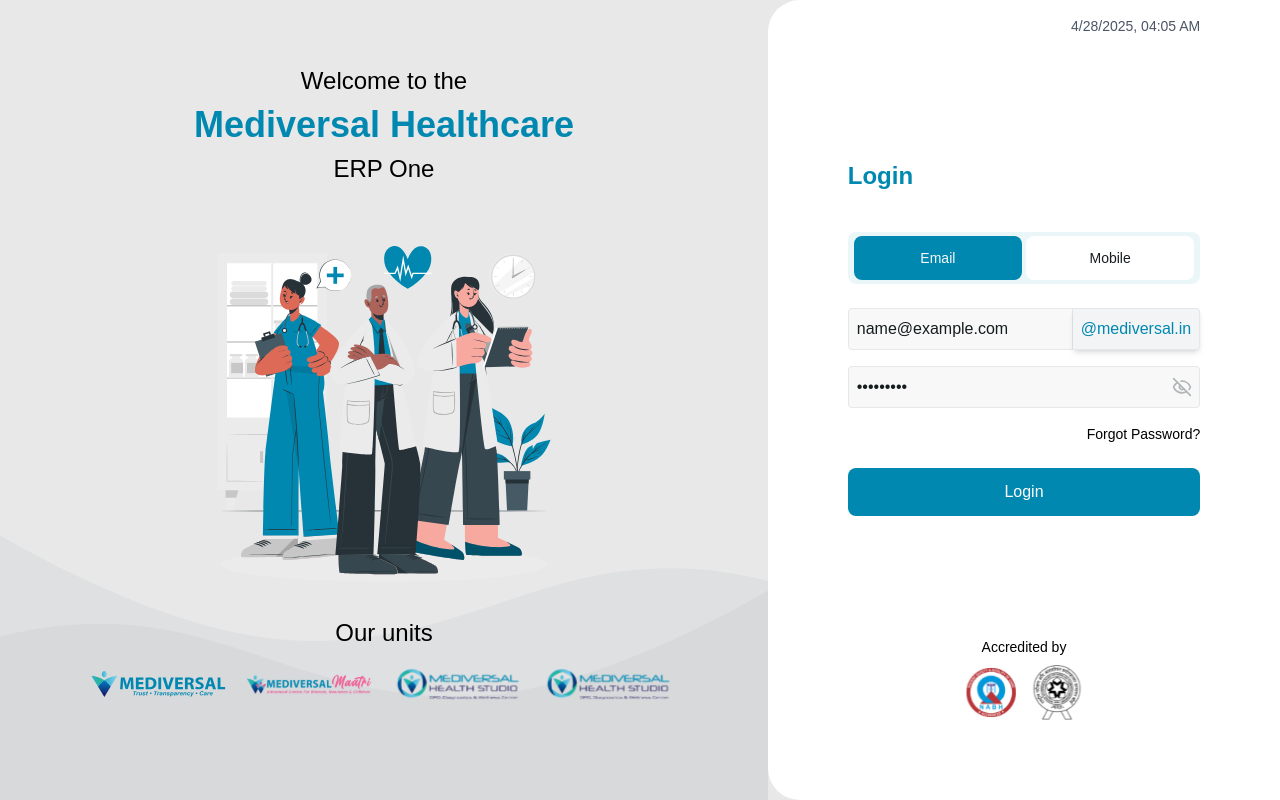
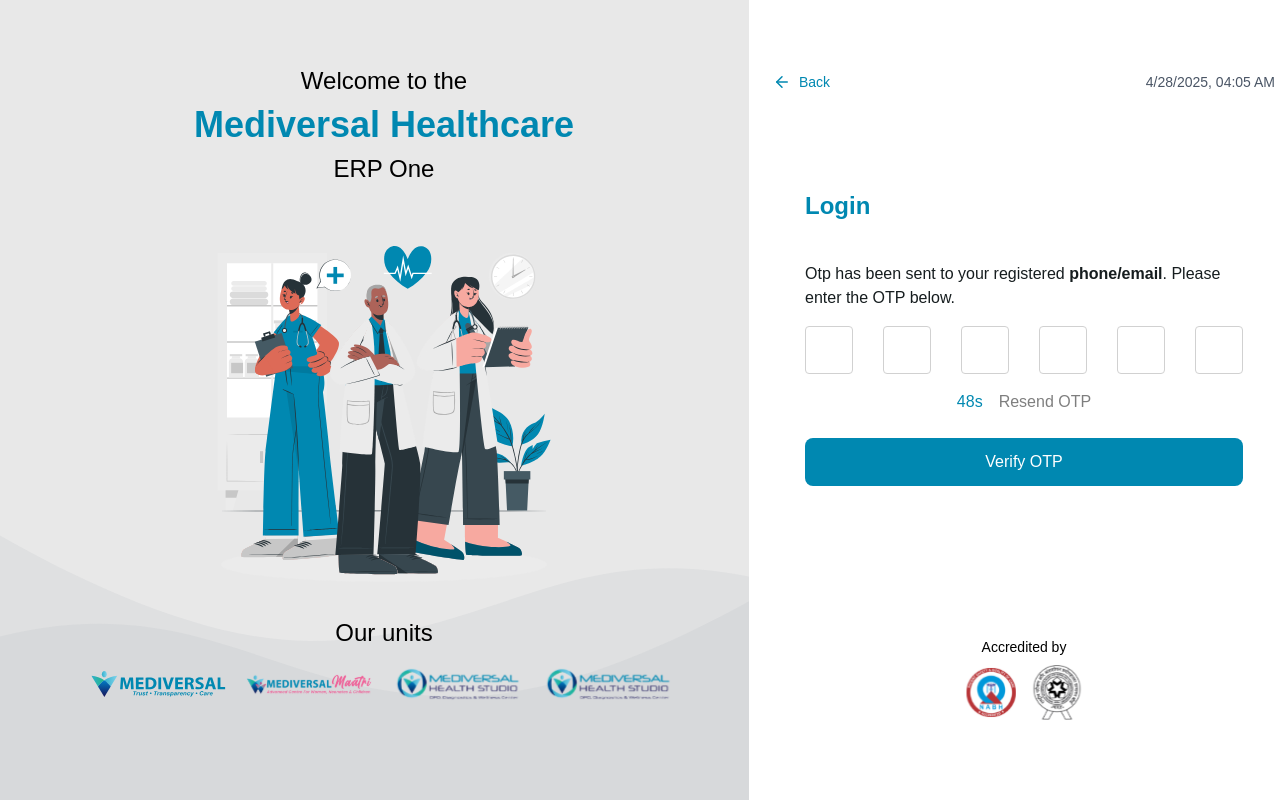
Before and after one commit to Pritamsaha007/mediversal_erp_frontend, a Next.js app: page / in a window 1280 px wide. Both pictures are taken after typing "name@example.com", "Sample123" into the empty fields and a click on the button "Login". Built offline with nearby package versions, Linux system fonts and the light colour scheme.

Commit message:
feat: Enhance LoginComponent with OTP functionality and UI improvements

```diff
--- a/src/app/components/auth/LoginForm.tsx
+++ b/src/app/components/auth/LoginForm.tsx
@@ -1,23 +1,32 @@
 "use client";
 import React, { useState, useEffect } from "react";
-import { Eye, EyeOff } from "lucide-react";
+import { Eye, EyeOff, ArrowLeft } from "lucide-react";
 import Image from "next/image";
 import LoginToggle from "../ui/Toggle";
-
-type ToggleOption = {
-  id: string;
-  label: string;
-};
 
 export default function LoginComponent() {
   const [currentDateTime, setCurrentDateTime] = useState<string>("");
   const [loginMethod, setLoginMethod] = useState<string>("email");
   const [showPassword, setShowPassword] = useState<boolean>(false);
+  const [showOtpInput, setShowOtpInput] = useState(false);
+  const [otp, setOtp] = useState<string[]>(["", "", "", "", "", ""]);
+  const [timer, setTimer] = useState(50);
+
   const [formData, setFormData] = useState({
     email: "",
     mobile: "",
     password: "",
   });
+
+  useEffect(() => {
+    let interval: NodeJS.Timeout;
+    if (showOtpInput && timer > 0) {
+      interval = setInterval(() => {
+        setTimer((prev) => prev - 1);
+      }, 1000);
+    }
+    return () => clearInterval(interval);
+  }, [showOtpInput, timer]);
 
   useEffect(() => {
     const updateDateTime = () => {
@@ -54,28 +63,97 @@
 
   const handleSubmit = (e: React.FormEvent) => {
     e.preventDefault();
+    if (!showOtpInput) {
       const formDataWithCountryCode =
         loginMethod === "mobile"
           ? { ...formData, mobile: `+91 ${formData.mobile}` }
           : formData;
       console.log("Form submitted:", formDataWithCountryCode);
+      setShowOtpInput(true);
+      setTimer(50); // reset timer when showing OTP input
+    } else {
+      console.log("OTP entered:", otp.join(""));
+      // handle OTP verification here
+    }
+  };
+
+  const handleOtpChange = (value: string, index: number) => {
+    if (/^\d*$/.test(value)) {
+      const newOtp = [...otp];
+
+      // If pasted string
+      if (value.length > 1) {
+        const values = value.split("").slice(0, 6);
+        values.forEach((digit, idx) => {
+          if (index + idx < 6) newOtp[index + idx] = digit;
+        });
+        setOtp(newOtp);
+
+        // Focus next empty input
+        const nextIndex = Math.min(index + values.length, 5);
+        const nextInput = document.getElementById(`otp-${nextIndex}`);
+        if (nextInput) (nextInput as HTMLInputElement).focus();
+      } else {
+        newOtp[index] = value;
+        setOtp(newOtp);
+
+        // Move to next box if not last
+        if (value && index < 5) {
+          const nextInput = document.getElementById(`otp-${index + 1}`);
+          if (nextInput) (nextInput as HTMLInputElement).focus();
+        }
+      }
+    }
+  };
+  const handleOtpKeyDown = (
+    e: React.KeyboardEvent<HTMLInputElement>,
+    index: number
+  ) => {
+    if (e.key === "Backspace") {
+      e.preventDefault();
+      const newOtp = [...otp];
+      if (otp[index] === "") {
+        if (index > 0) {
+          newOtp[index - 1] = "";
+          setOtp(newOtp);
+          const prevInput = document.getElementById(`otp-${index - 1}`);
+          if (prevInput) (prevInput as HTMLInputElement).focus();
+        }
+      } else {
+        newOtp[index] = "";
+        setOtp(newOtp);
+      }
+    }
   };
 
   return (
-    <div className="relative min-h-screen bg-white  flex flex-col justify-between">
+    <div className="relative min-h-screen bg-white flex flex-col justify-between">
       {/* Top Date & Time */}
-      <div className="absolute top-4 right-6 text-sm text-gray-600">
-        {currentDateTime}
+      <div className="absolute top-4 left-6 right-6 flex justify-between items-center text-sm text-gray-600 pt-14">
+        {showOtpInput && (
+          <button
+            type="button"
+            className="flex items-center text-[#0088B1] font-medium"
+            onClick={() => {
+              setShowOtpInput(false);
+              setOtp(["", "", "", "", "", ""]);
+            }}
+          >
+            <ArrowLeft className="mr-2" size={18} />
+            Back
+          </button>
+        )}
+        <div>{currentDateTime}</div>
       </div>
 
-      {/* Center Login Card */}
+      {/* Center Login/OTP Card */}
       <div className="flex justify-center items-center flex-1 mt-16">
-        <div className="bg-white w-[500] p-6 rounded">
+        <div className="bg-white w-[550px] p-14 rounded">
           <h1 className="text-[#0088B1] text-2xl font-bold text-left mb-10">
-            Login
+            {showOtpInput ? "Login" : "Login"}
           </h1>
 
-          {/* Toggle */}
+          {!showOtpInput && (
             <div className="mb-6 w-full">
               <LoginToggle
                 options={loginOptions}
@@ -83,8 +161,12 @@
                 onToggle={handleLoginToggle}
               />
             </div>
+          )}
 
           <form onSubmit={handleSubmit}>
+            {!showOtpInput ? (
+              <>
+                {/* Email or Mobile Input */}
                 {loginMethod === "email" ? (
                   <div className="mb-4">
                     <div className="flex">
@@ -152,13 +234,58 @@
                     Forgot Password?
                   </a>
                 </div>
+              </>
+            ) : (
+              <>
+                {/* OTP Info */}
+                <p className="text-[#161D1F] mb-4 text-left font-medium">
+                  Otp has been sent to your registered
+                  <span className="font-bold"> phone/email</span>. Please enter
+                  the OTP below.
+                </p>
 
+                {/* OTP Boxes */}
+                <div className="flex justify-between  mb-4">
+                  {otp.map((value, index) => (
+                    <input
+                      key={index}
+                      id={`otp-${index}`}
+                      type="text"
+                      maxLength={6}
+                      value={value}
+                      onChange={(e) => handleOtpChange(e.target.value, index)}
+                      onKeyDown={(e) => handleOtpKeyDown(e, index)}
+                      className="w-12 h-12 border border-[#D1D1D1] rounded text-center text-lg focus:outline-none focus:border-[#0088B1] text-[#B3B3B3]"
+                    />
+                  ))}
+                </div>
+
+                {/* Timer and Resend */}
+                <div className="text-center mb-6">
+                  <span className="text-[#0088B1] font-medium">{timer}s</span>
+                  <button
+                    type="button"
+                    disabled={timer > 0}
+                    onClick={() => {
+                      setTimer(50);
+                    }}
+                    className={`ml-4 text-black ${
+                      timer > 0 ? "opacity-50 cursor-not-allowed" : ""
+                    }`}
+                  >
+                    Resend OTP
+                  </button>
+                </div>
+              </>
+            )}
+
+            {/* Submit Button */}
             <div className="mb-6">
               <button
                 type="submit"
                 className="w-full bg-[#0088B1] text-white py-3 px-4 rounded-lg hover:bg-[#006d8f] transition-colors"
               >
-                Login
+                {showOtpInput ? "Verify OTP" : "Login"}
               </button>
             </div>
           </form>
```
Lines whose indentation alone changed are shown as unchanged.
